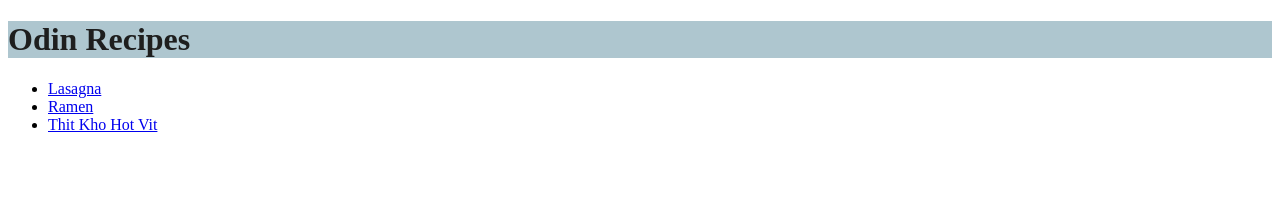
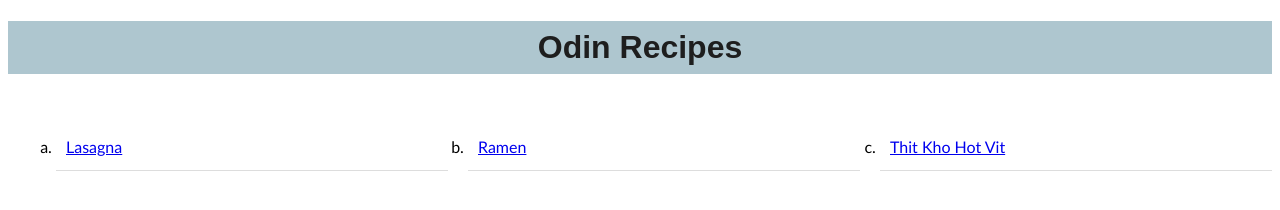
Before and after one commit to Affirdavit/odin-recipes, a plain HTML site: page index.html in a window 1280 px wide. Drawn offline with Linux system fonts and the light colour scheme.

Commit message:
Add few styles to homepage

```diff
--- a/index.html
+++ b/index.html
@@ -7,7 +7,7 @@
     </head>
     <body>
         <h1>Odin Recipes</h1>
-        <ul>
+        <ul class="container">
             <li><a href="recipes/lasagna.html">Lasagna</a></li>
             <li><a href="recipes/ramen.html">Ramen</a></li>
             <li><a href="recipes/thit_kho.html">Thit Kho Hot Vit</a></li>
--- a/style.css
+++ b/style.css
@@ -1,4 +1,34 @@
 h1 {
     background-color: #aec6cf;
     color: #1e1e1e;
+    font-family:Arial, Helvetica, sans-serif;
+    padding: 8px 8px;
+    display: flex;
+    flex-direction: column;
+    align-items: center;
 }
+
+.container li {
+    border-bottom: 1px solid #ddd;
+    padding: 10px;
+    font-family:'Gill Sans', 'Gill Sans MT', Calibri, 'Trebuchet MS', sans-serif;
+    font-size: 16px;
+    line-height: 1.6;
+}
+
+.container li.active {
+    font-weight: bold;
+    color: #007bff;
+}
+
+.container {
+    list-style-type:lower-alpha;
+    padding-left: 48px;
+    margin-top: 50px;
+    column-count: 3;
+    column-gap: 20px;
+}
+
+.containe li:hover {
+    background-color: #f0f0f0;
+}
```
Also changed, not shown: style/recipe-style.css (line endings or trailing spaces).
